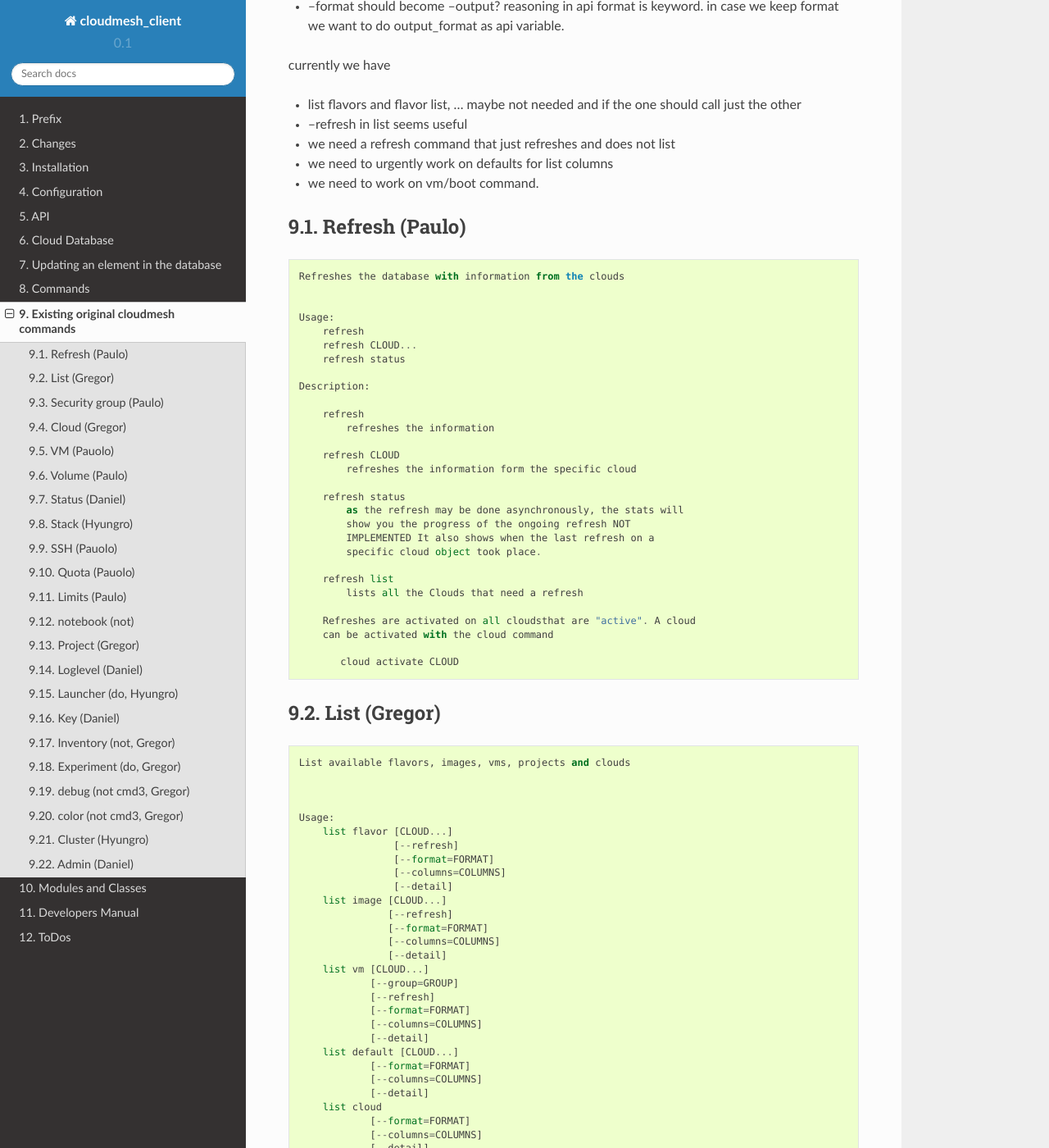
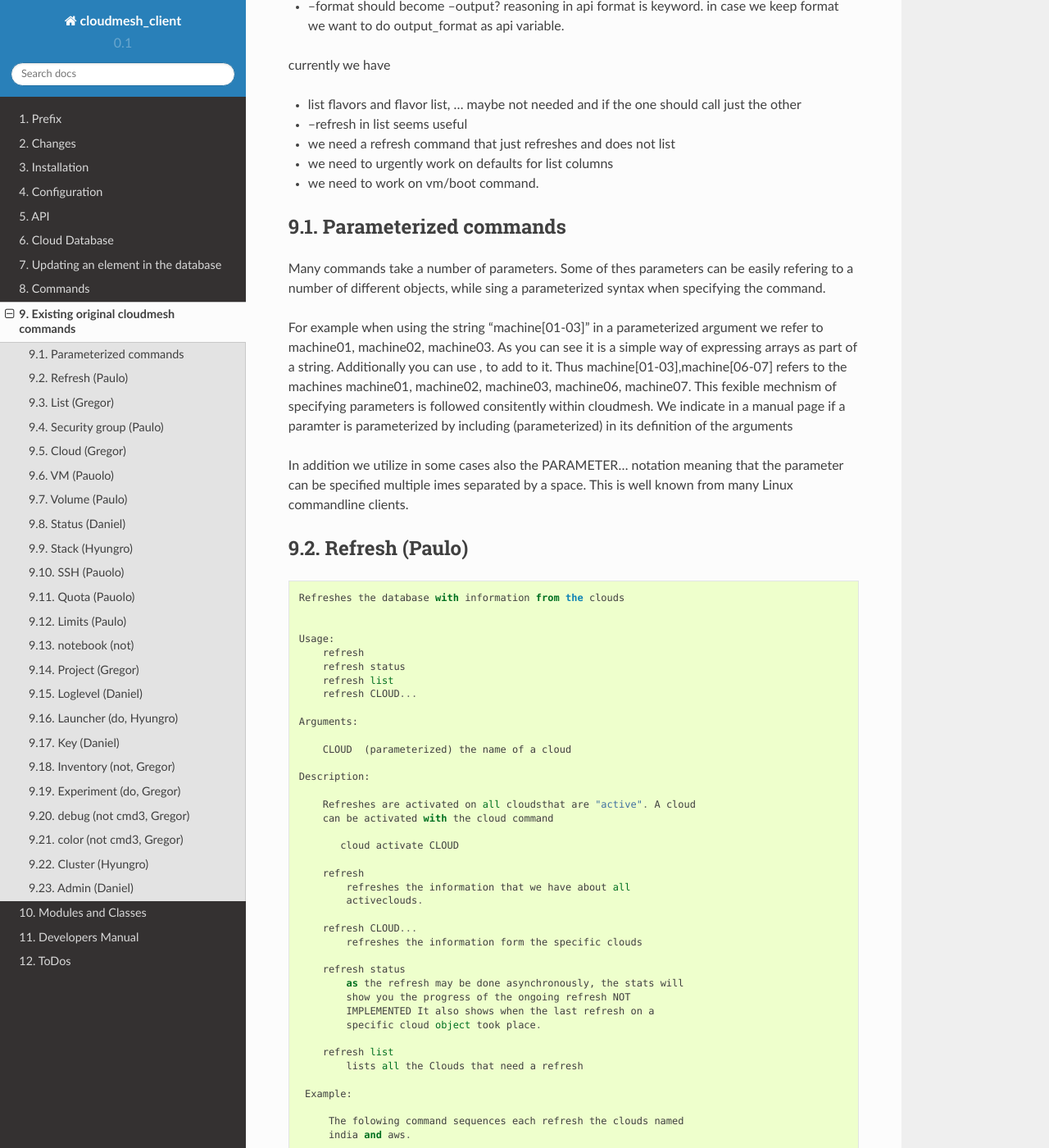
Before and after one commit to cloudmesh/client, a Sphinx documentation site: the page built from docs/source/old.rst, in a window 1280 px wide and 1400 px high, scrolled down 212 px. Shown: the whole window at 82% size. Built offline with Sphinx 7.4.7 and the Read the Docs theme 2.0.0, drawn with Linux system fonts in a browser that asks for light colours; pages that are not in the unit, such as notebooks, are missing from menus; some of the changed text lies outside the part shown.

Commit message:
finalizing the refersh command

```diff
--- a/docs/source/old.rst
+++ b/docs/source/old.rst
@@ -15,11 +15,29 @@ currently we have
 
 * we need to work on vm/boot command.
 
+Parameterized commands
+----------------------
 
+Many commands take a number of parameters. Some of thes parameters can
+be easily refering to a number of different objects, while sing a
+parameterized syntax when specifying the command.
+
+For example when using the string "machine[01-03]" in a parameterized
+argument we refer to machine01, machine02, machine03. As you can see
+it is a simple way of expressing arrays as part of a
+string. Additionally you can use `,` to add to it. Thus
+machine[01-03],machine[06-07] refers to the machines  machine01,
+machine02, machine03, machine06, machine07. This fexible mechnism of
+specifying parameters is followed consitently within cloudmesh. We
+indicate in a manual page if a paramter is parameterized by including
+(parameterized) in its definition of the arguments
+
+In addition we utilize in some cases also the PARAMETER... notation
+meaning that the parameter can be specified multiple imes separated by
+a space. This is well known from many Linux commandline clients.
 
 Refresh (Paulo)
 ---------------
-
 
 ::
 
@@ -28,16 +46,27 @@ Refresh (Paulo)
 
    Usage:
        refresh
+       refresh status
+       refresh list
        refresh CLOUD...
-       refresh status
+
+   Arguments:
+
+       CLOUD  (parameterized) the name of a cloud
 
    Description:
 
+       Refreshes are activated on all cloudsthat are "active". A cloud
+       can be activated with the cloud command
+
+          cloud activate CLOUD
+
        refresh
-           refreshes the information
+           refreshes the information that we have about all
+	   activeclouds.
 
-       refresh CLOUD
-           refreshes the information form the specific cloud
+       refresh CLOUD...
+           refreshes the information form the specific clouds
 
        refresh status
            as the refresh may be done asynchronously, the stats will
@@ -48,11 +77,24 @@ Refresh (Paulo)
        refresh list
            lists all the Clouds that need a refresh
 
-       Refreshes are activated on all cloudsthat are "active". A cloud
-       can be activated with the cloud command
+    Example:
 
-          cloud activate CLOUD
+        The folowing command sequences each refresh the clouds named
+	india and aws.
 
+            refresh india,aws
+
+	    refresh india aws
+
+	    refresh india
+	    refresh aws
+
+	 To utilize the refresh command without parameters you need to
+	 asuse the clouds are activated
+
+	    cloud activate india
+	    cloud activate aws
+	    refresh
 
 List (Gregor)
 -------------
```
